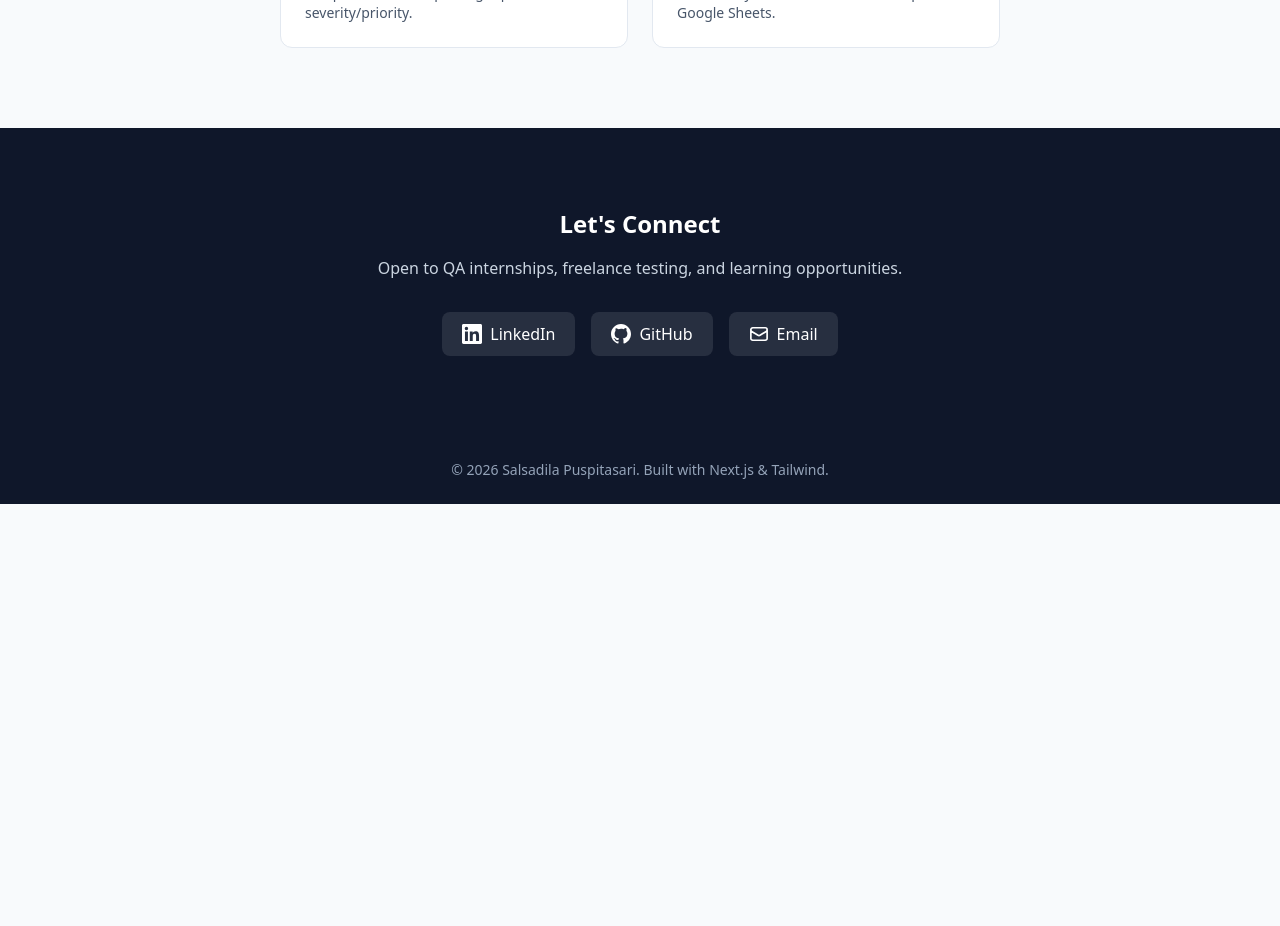
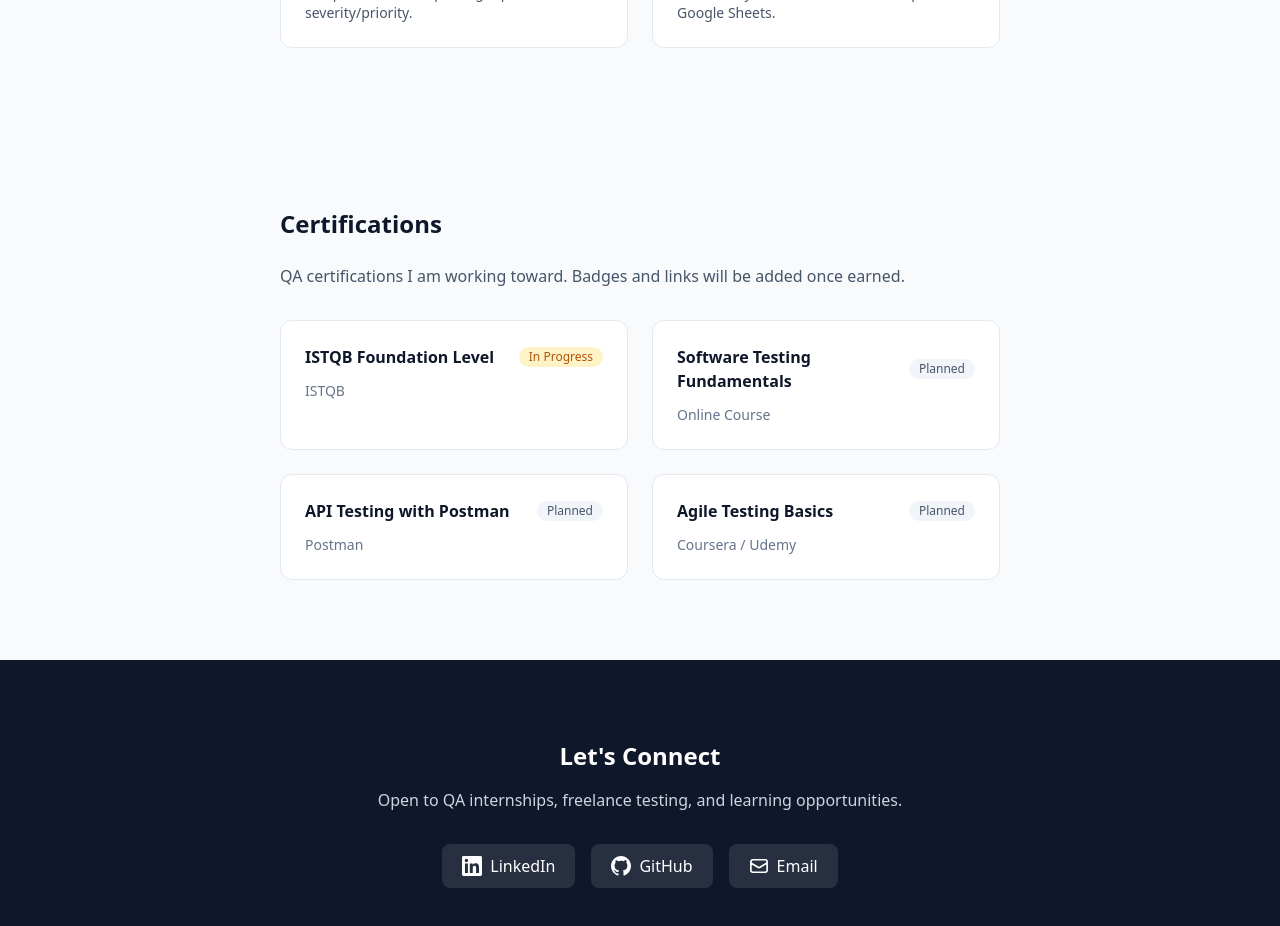
Before and after one commit to Salsadila2002/portfolio-qa, a Next.js app: page / in a window 1280 px wide. Shown: the part 1840-2766 px from the top of the page. Before the commit the page ends 2344 px from the top, so only its background shows below. Built offline with nearby package versions, Linux system fonts and the light colour scheme.

Commit message:
feat: add certifications section below projects

```diff
--- a/app/page.tsx
+++ b/app/page.tsx
@@ -131,6 +131,58 @@ export default function Home() {
         </div>
       </section>
 
+      {/* Certifications */}
+      <section id="certifications" className="mx-auto max-w-3xl px-6 py-20">
+        <h2 className="mb-6 text-2xl font-bold text-dark">Certifications</h2>
+        <p className="mb-8 text-slate-600">
+          QA certifications I am working toward. Badges and links will be added
+          once earned.
+        </p>
+        <div className="grid gap-6 md:grid-cols-2">
+          {[
+            {
+              title: "ISTQB Foundation Level",
+              provider: "ISTQB",
+              status: "In Progress",
+            },
+            {
+              title: "Software Testing Fundamentals",
+              provider: "Online Course",
+              status: "Planned",
+            },
+            {
+              title: "API Testing with Postman",
+              provider: "Postman",
+              status: "Planned",
+            },
+            {
+              title: "Agile Testing Basics",
+              provider: "Coursera / Udemy",
+              status: "Planned",
+            },
+          ].map((cert) => (
+            <div
+              key={cert.title}
+              className="rounded-xl border border-slate-200 bg-white p-6 transition hover:border-primary/40"
+            >
+              <div className="mb-3 flex items-center justify-between">
+                <h3 className="font-semibold text-dark">{cert.title}</h3>
+                <span
+                  className={`rounded-full px-2.5 py-0.5 text-xs font-medium ${
+                    cert.status === "In Progress"
+                      ? "bg-amber-100 text-amber-700"
+                      : "bg-slate-100 text-slate-600"
+                  }`}
+                >
+                  {cert.status}
+                </span>
+              </div>
+              <p className="text-sm text-slate-500">{cert.provider}</p>
+            </div>
+          ))}
+        </div>
+      </section>
+
       {/* Contact */}
       <section id="contact" className="bg-dark px-6 py-20 text-white">
         <div className="mx-auto max-w-3xl text-center">
```
